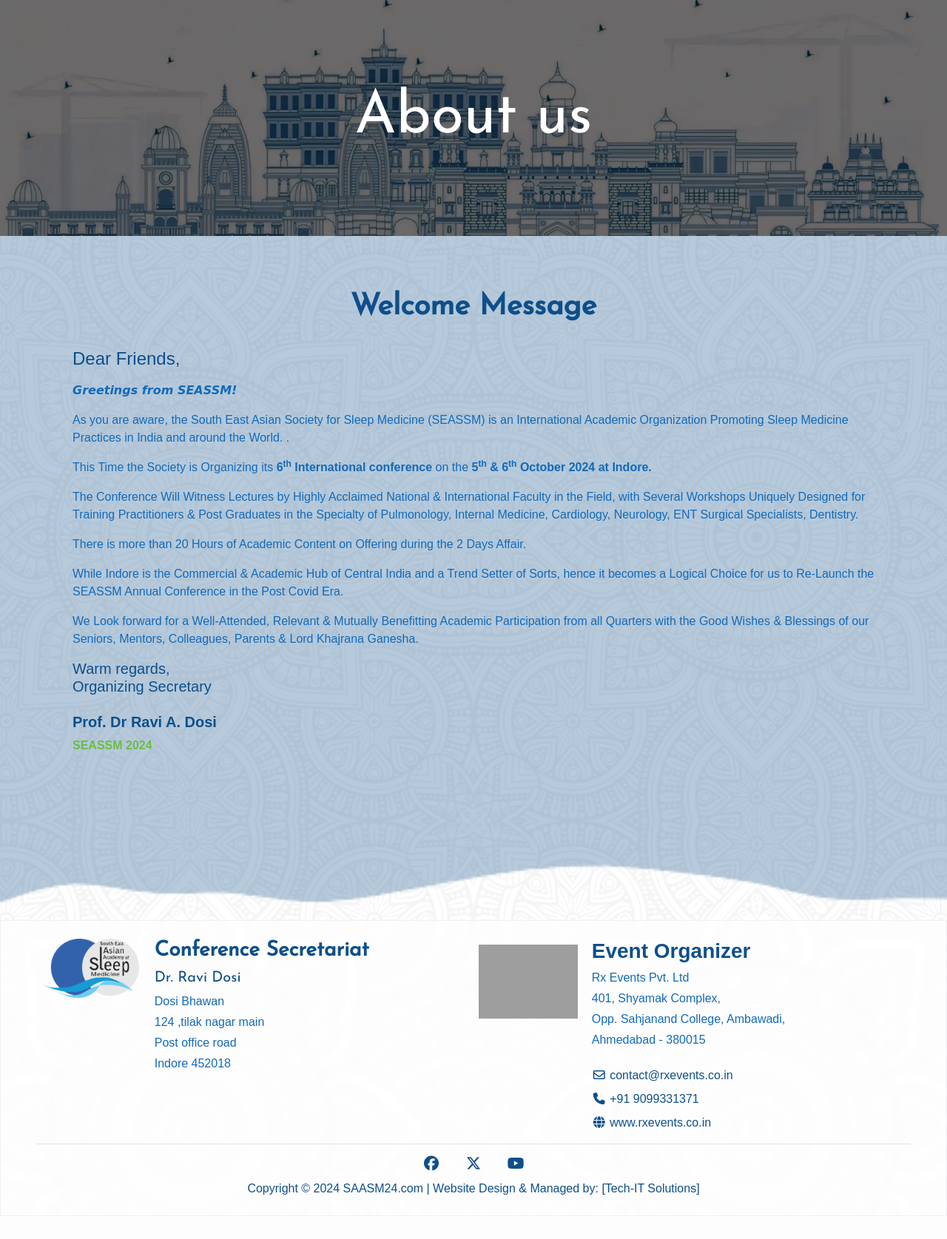
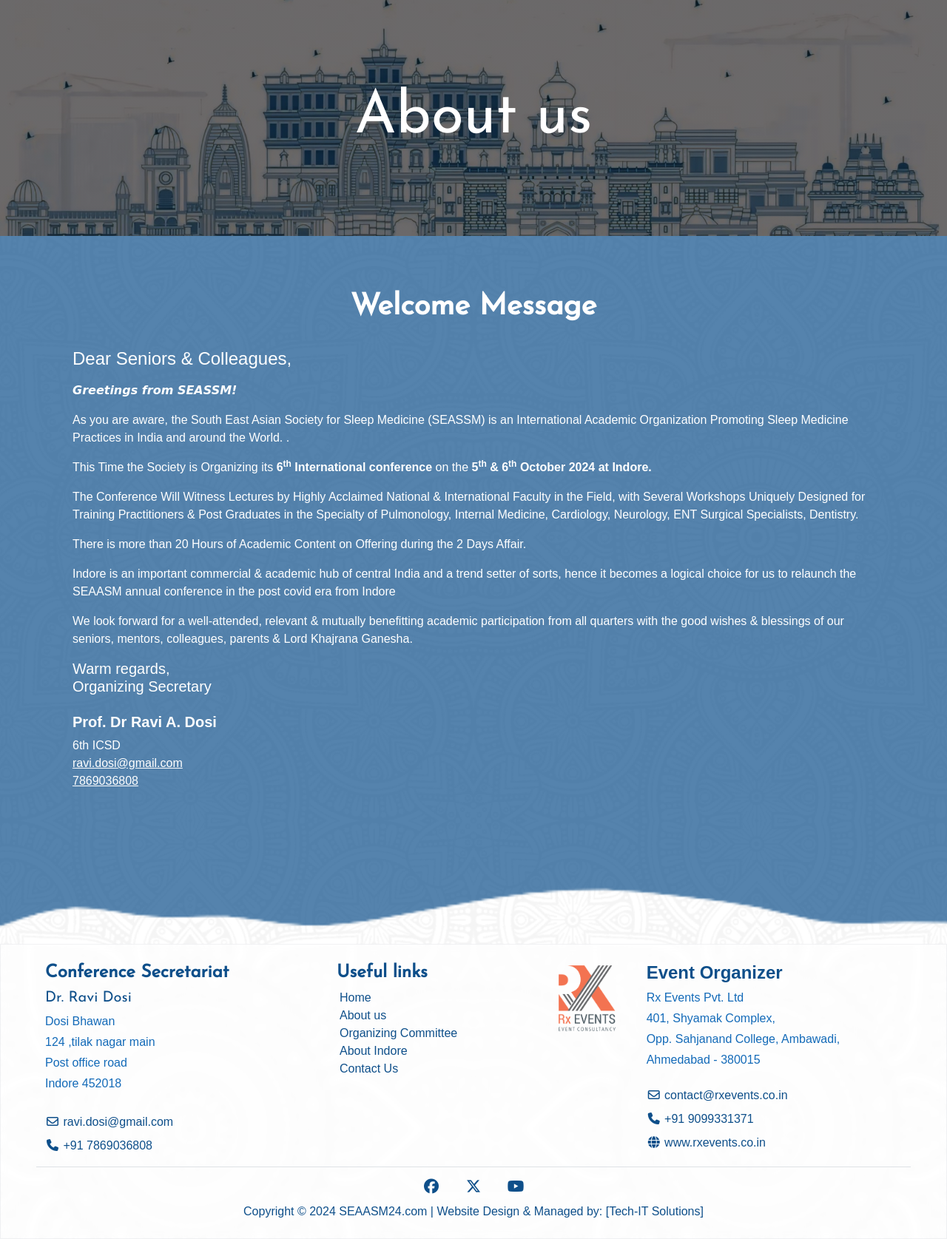
Before and after one commit to Maharshi-Pithava-Ordex/SEAASM24, a PHP site: page /aboutus.php in a window 1280 px wide. Shown: the part 216-1891 px from the top of the page at 74% size. Before the commit the page ends 1860 px from the top, so only its background shows below. Run offline with PHP 8.4, Linux system fonts and the light colour scheme; grey boxes are pictures that could not be loaded.

Commit message:
site live and made changes from nirav's side 1/7/24

```diff
--- a/aboutus.php
+++ b/aboutus.php
@@ -34,41 +34,40 @@
     <div class="container-fluid pt-5" id="welcomemsg">
         <div class="container">
             <div class="row justify-content-center mt-4">
-                <div class="col-12">
-                    <h1 class="text-center fw-bold bluetext mb-3 headingtext">Welcome Message</h1>
+                <div class="col-12 text-white">
+                    <h1 class="text-center fw-bold mb-3 headingtext">Welcome Message</h1>
                     <div class="col-12 p-3 border-0">
-                        <h4 class="mb-3 bluetext">Dear Friends,</h4>
+                        <h4 class="mb-3 ">Dear Seniors & Colleagues,</h4>
                         <div class="welcomeMsg">
-                            <p class="lightbluetext cursivetext">Greetings from SEASSM!</p>
-                            <p class="lightbluetext">As you are aware, the South East Asian Society for Sleep Medicine
+                            <p class="cursivetext">Greetings from SEASSM!</p>
+                            <p class="">As you are aware, the South East Asian Society for Sleep Medicine
                                 (SEASSM) is
                                 an International Academic Organization Promoting Sleep Medicine Practices
                                 in India and around the World.
                                 .</p>
-                            <p class="lightbluetext">This Time the Society is Organizing its <span
-                                    class="fw-bold">6<sup>th</sup>
+                            <p class="">This Time the Society is Organizing its <span class="fw-bold">6<sup>th</sup>
                                     International
                                     conference</span> on the
                                 <span class="fw-bold">5<sup>th</sup> & 6<sup>th</sup> October 2024 at Indore.</span>
                             </p>
-                            <p class="lightbluetext">The Conference Will Witness Lectures by Highly Acclaimed National &
+                            <p class="">The Conference Will Witness Lectures by Highly Acclaimed National &
                                 International Faculty in the Field, with Several Workshops Uniquely Designed
                                 for Training Practitioners & Post Graduates in the Specialty of Pulmonology,
                                 Internal Medicine, Cardiology, Neurology, ENT Surgical Specialists, Dentistry.</p>
-                            <p class="lightbluetext">
+                            <p class="">
                                 There is more than 20 Hours of Academic Content on Offering during the
                                 2 Days Affair.
                             </p>
-                            <p class="lightbluetext">
-                                While Indore is the Commercial & Academic Hub of Central India and a Trend
-                                Setter of Sorts, hence it becomes a Logical Choice for us to Re-Launch the
-                                SEASSM Annual Conference in the Post Covid Era.
+                            <p class="">
+                                Indore is an important commercial & academic hub of central India and a trend
+                                setter of sorts, hence it becomes a logical choice for us to relaunch the SEAASM
+                                annual conference in the post covid era from Indore
                             </p>
-                            <p class="lightbluetext">We Look forward for a Well-Attended, Relevant & Mutually
-                                Benefitting
-                                Academic Participation from all Quarters with the Good Wishes & Blessings of
-                                our Seniors, Mentors, Colleagues, Parents & Lord Khajrana Ganesha.</p>
-                            <h5 class="bluetext mt-3">Warm regards,<br>
+                            <p class="">We look forward for a well-attended, relevant & mutually
+                                benefitting academic
+                                participation from all quarters with the good wishes & blessings of our seniors,
+                                mentors, colleagues, parents & Lord Khajrana Ganesha.</p>
+                            <h5 class=" mt-3">Warm regards,<br>
                                 Organizing Secretary
                             </h5>
                             <div class="row">
@@ -76,16 +75,12 @@
                                     <!-- <div class="d-flex justify-content-center">
                                         <img src="imgs/doctor3.png" class="mb-3" width="170" alt="">
                                     </div> -->
-                                    <h5 class="bluetext fw-bold">Prof. Dr Ravi A. Dosi</h5>
-                                    <p class="greentext fw-bold">SEASSM 2024</p>
+                                    <h5 class="fw-bold">Prof. Dr Ravi A. Dosi</h5>
+                                    <p class="mb-0">6th ICSD</p>
+                                    <a href="mailto:ravi.dosi@gmail.com"
+                                        class="text-white mb-2">ravi.dosi@gmail.com</a><br>
+                                    <a href="tel:7869036808" class="text-white">7869036808</a>
                                 </div>
-                                <!-- <div class="col-sm-6 col-md-4 col-lg-3 mt-3">
-                                    <div class="d-flex justify-content-center">
-                                        <img src="imgs/Jigar_Shrimali.png" class="mb-3" width="170" alt="">
-                                    </div>
-                                    <h5 class="bluetext text-center fw-bold">Dr. Jigar Shrimali</h5>
-                                    <p class="greentext text-center">Organizing Secretary</p>
-                                </div> -->
                             </div>
                         </div>
                     </div>
--- a/contactus.php
+++ b/contactus.php
@@ -38,8 +38,7 @@
             <!-- event organizer details -->
             <div class="col-lg-5 col-md-6">
                 <div class="card border-0 customshadow customcard p-4">
-                    <img src="https://gujaratheart.com/wp-content/uploads/2023/07/Rx-Events-Logo.png" height="100"
-                        width="100" class="mb-2" alt="">
+                    <img src="imgs/rx.png" height="100" width="100" class="mb-2" alt="">
                     <h3 class="bluetext fw-bold headingtext">Event Organizer</h3>
                     <div class="lightbluetext">
                         <p class="mb-1">Rx Events Pvt. Ltd</p>
--- a/footer.php
+++ b/footer.php
@@ -1,13 +1,9 @@
 <?php ?>
 <div class="container-fluid customcard rounded-0">
     <div class="row justify-content-center p-2 px-md-5 py-4">
-        <div class="col-md-6">
+        <div class="col-md-4">
             <div class="row">
-                <div class="col-md-3 d-flex justify-content-md-center">
-                    <img src="imgs/logoSEAASM.png" height="80" alt="sacretarial">
-                </div>
-                <div class="col-md-9">
-                    <h3 class="bluetext fw-bold headingtext">Conference Secretariat</h3>
+                <h4 class="bluetext fw-bold headingtext">Conference Secretariat</h4>
                 <h5 class="bluetext headingtext">Dr. Ravi Dosi</h5>
                 <div class="lightbluetext">
                     <p class="mb-1">Dosi Bhawan </p>
@@ -15,25 +11,31 @@
                     <p class="mb-1">Post office road</p>
                     <p class="mb-1">Indore 452018</p>
                 </div>
-                    <!-- <div class="mt-4 d-flex flex-column">
-                        <a href="mailto:dr.jdshrimali@gmail.com" class="links text-decoration-none mb-2"><i
-                                class="fa-regular fa-envelope"></i>
-                            dr.jdshrimali@gmail.com</a>
-                        <a href="tel:9099331357" class="links text-decoration-none mb-2"><i
-                                class="fa-solid fa-phone"></i> +91
-                            9099331357</a>
-                    </div> -->
+                <div class="mt-4 d-flex flex-column">
+                    <a href="mailto:ravi.dosi@gmail.com" class="links text-decoration-none mb-2"><i
+                            class="fa-regular fa-envelope fa-fw"></i> ravi.dosi@gmail.com</a>
+                    <a href="tel:7869036808" class="links text-decoration-none mb-2"><i
+                            class="fa-solid fa-phone fa-fw"></i> +91 7869036808</a>
                 </div>
             </div>
         </div>
-        <div class="col-md-6 mt-5 mt-md-0">
+        <div class="col-md-3">
+            <h4 class="bluetext headingtext fw-bold">Useful links</h4>
+            <ul class="ps-1" style="list-style-type: none;">
+                <li><a class="nav-link" href="index.php">Home</a></li>
+                <li><a class="nav-link" href="aboutus.php">About us</a></li>
+                <li><a class="nav-link" href="committee.php">Organizing Committee</a></li>
+                <li><a class="nav-link" href="aboutCity.php">About Indore</a></li>
+                <li><a class="nav-link" href="contactus.php">Contact Us</a></li>
+            </ul>
+        </div>
+        <div class="col-md-5 mt-5 mt-md-0">
             <div class="row">
                 <div class="col-md-3 d-flex justify-content-md-center">
-                    <img src="https://gujaratheart.com/wp-content/uploads/2023/07/Rx-Events-Logo.png" height="100"
-                        class="mt-2" alt="">
+                    <img src="imgs/rx.png" height="100" class="" alt="">
                 </div>
                 <div class="col-md-9">
-                    <h3 class="fw-bold bluetext">Event Organizer</h3>
+                    <h4 class="fw-bold bluetext">Event Organizer</h4>
                     <div class="lightbluetext">
                         <p class="mb-1">Rx Events Pvt. Ltd</p>
                         <p class="mb-1">401, Shyamak Complex,</p>
@@ -63,7 +65,7 @@
             </div>
         </div>
         <div class="col-12">
-            <p class="mt-2 mb-0 bluetext text-center user-select-none">Copyright © 2024 SAASM24.com | Website
+            <p class="mt-2 mb-0 bluetext text-center user-select-none">Copyright © 2024 SEAASM24.com | Website
                 Design & Managed
                 by:
                 [Tech-IT
--- a/header.php
+++ b/header.php
@@ -20,7 +20,8 @@
                 </div>
                 <div
                     class="col-sm-8 mt-4 mt-sm-0 d-flex justify-content-center justify-content-sm-end align-items-center">
-                    <a class="nav-link fw-bold rainbow_container" href="#" target="_blank">Register Now</a>
+                    <a class="nav-link fw-bold rainbow_container" href="https://rxregistrations.com/SEAASM/"
+                        target="_blank">Register Now</a>
                     <a class="nav-link fw-bold rainbow_container ms-4 mx-sm-4 me-lg-0" href="#" target="_blank">Abstract
                         Submission</a>
                     <button class="navbar-toggler d-none d-sm-block d-lg-none" type="button" data-bs-toggle="collapse"
--- a/scss/style.css
+++ b/scss/style.css
@@ -141,7 +141,7 @@ body {
   }
 }
 #welcomemsg {
-  background-color: rgba(14, 79, 138, 0.3);
+  background-color: rgba(14, 79, 138, 0.7);
 }
 
 #waveimg {
@@ -149,7 +149,7 @@ body {
   background-repeat: no-repeat;
   background-size: cover;
   padding: 6rem 0;
-  opacity: 0.3;
+  opacity: 0.7;
 }
 
 #heroSection {
--- a/scss/style.scss
+++ b/scss/style.scss
@@ -161,7 +161,7 @@ body {
 }
 
 #welcomemsg {
-    background-color: rgba(14, 79, 138, 0.3);
+    background-color: rgba(14, 79, 138, 0.7);
 }
 
 #waveimg {
@@ -169,7 +169,7 @@ body {
     background-repeat: no-repeat;
     background-size: cover;
     padding: 6rem 0;
-    opacity: .3;
+    opacity: .7;
 }
 
 #heroSection {
```
Also changed, not shown: aboutCity.php (+5 -5 lines), committee.php (+6 -3 lines), index.php (+63 -66 lines), imgs/rx.png (added). Lines whose indentation alone changed are shown as unchanged.
